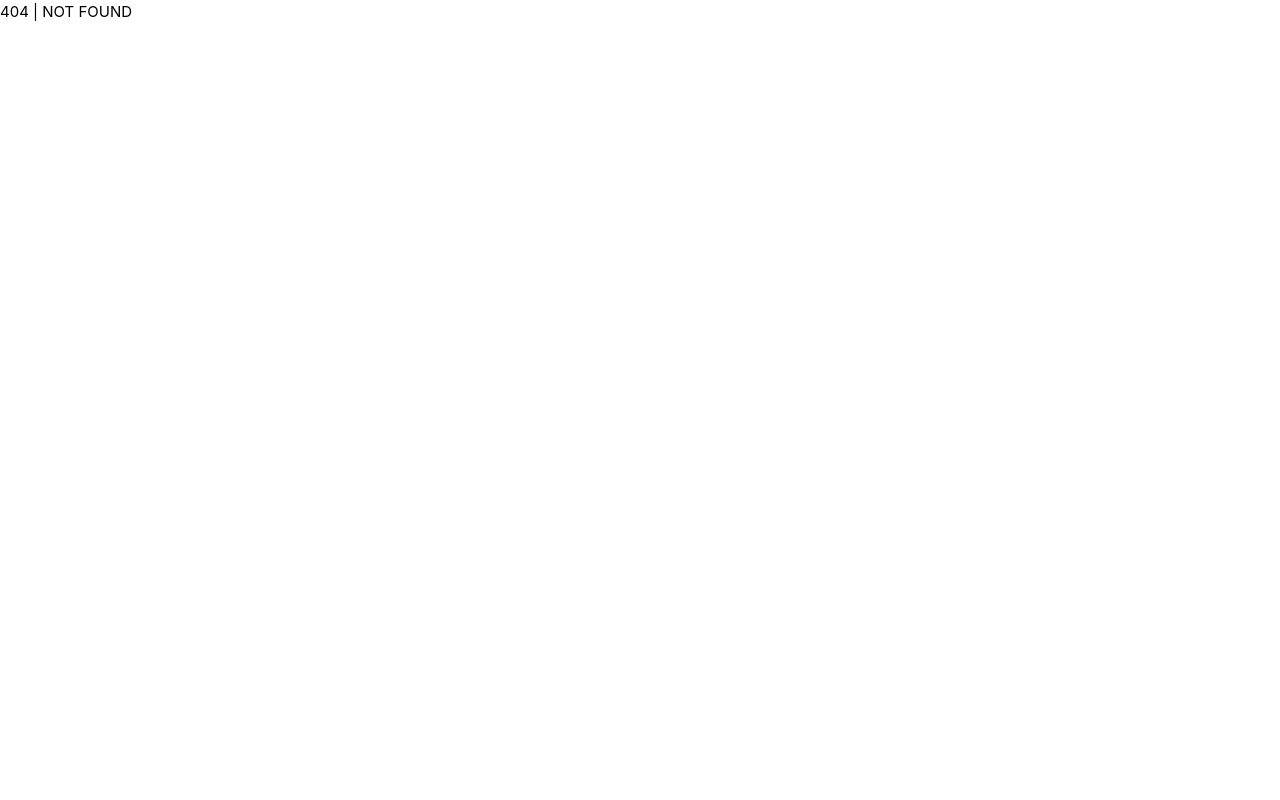
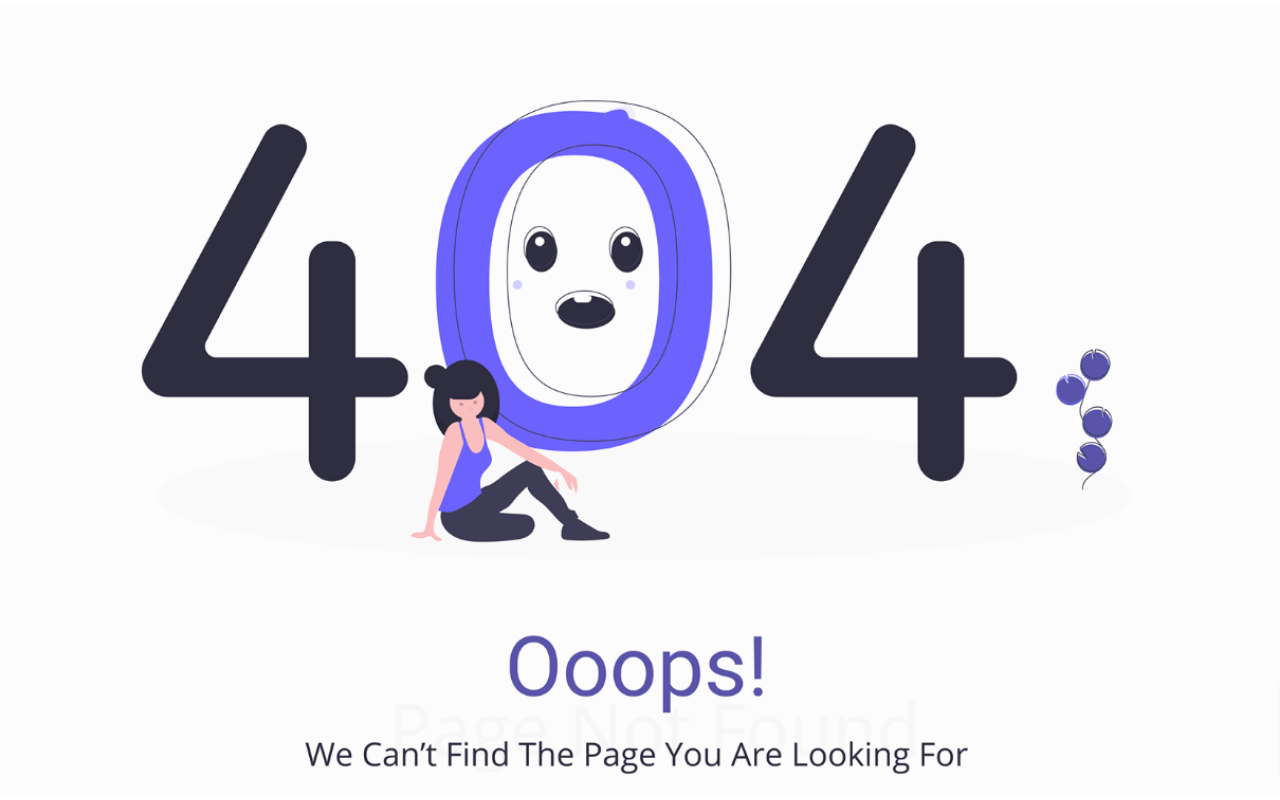
Before and after one commit to DEX-22/claims-survey-amg, a Vue app: page /not-found in a window 1280 px wide. Before the commit this address had no page. Built offline with nearby package versions, Linux system fonts and the light colour scheme.

Commit message:
add 404 view

```diff
--- a/src/views/404.vue
+++ b/src/views/404.vue
@@ -1,5 +1,16 @@
 <template>
-    <h2>
-        404 | NOT FOUND
-    </h2>
+    <div class="not-found">
+        <!-- <img :src="'./assets/images/404-page-not-found.png'" alt="not found"> -->
+    </div>
 </template>
+<style scoped>
+ .not-found{
+    background-image: url('../assets/images/404-page-not-found.png');
+    background-repeat: no-repeat;
+    background-size: contain;
+    background-position: center;
+    width: 100vw;
+    height: 100vh;
+
+ }
+</style>
```
Also changed, not shown: src/assets/images/404-page-not-found.png (added).
